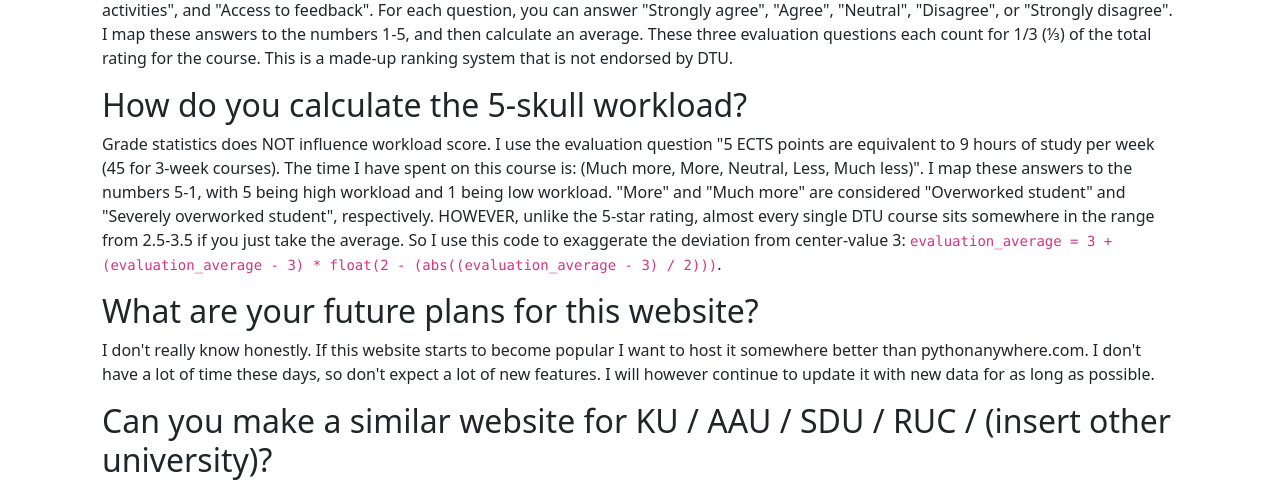
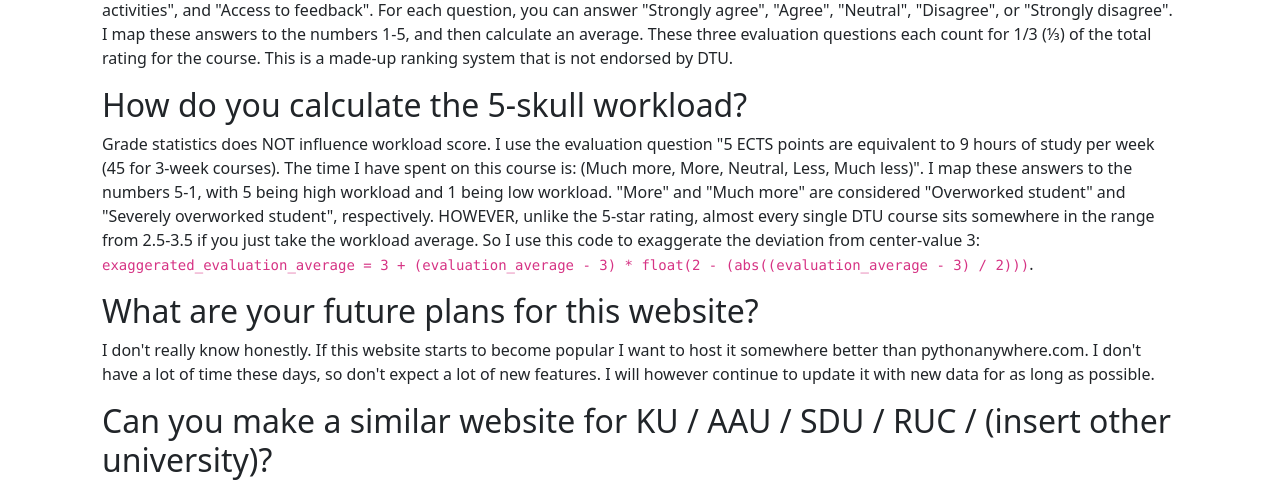
Before and after one commit to JonatanRasmussen/dtu-course-browser, a Flask app: page /faq in a window 1280 px wide. Shown: the part 1706-2190 px from the top of the page. Run offline with Flask 3, Linux system fonts and the light colour scheme; parts of the project's set-up code (start-up, migrations or seed data) failed here and were passed over; some libraries are stand-ins or nearby versions.

Commit message:
Small change to FAQ

```diff
--- a/website/templates/faq.html
+++ b/website/templates/faq.html
@@ -65,7 +65,7 @@
 
         <div class="faq-section">
             <h2>How do you calculate the 5-skull workload?</h2>
-            <p>Grade statistics does NOT influence workload score. I use the evaluation question "5 ECTS points are equivalent to 9 hours of study per week (45 for 3-week courses). The time I have spent on this course is: (Much more, More, Neutral, Less, Much less)". I map these answers to the numbers 5-1, with 5 being high workload and 1 being low workload. "More" and "Much more" are considered "Overworked student" and "Severely overworked student", respectively. HOWEVER, unlike the 5-star rating, almost every single DTU course sits somewhere in the range from 2.5-3.5 if you just take the average. So I use this code to exaggerate the deviation from center-value 3: <code>evaluation_average = 3 + (evaluation_average - 3) * float(2 - (abs((evaluation_average - 3) / 2)))</code>.</p>
+            <p>Grade statistics does NOT influence workload score. I use the evaluation question "5 ECTS points are equivalent to 9 hours of study per week (45 for 3-week courses). The time I have spent on this course is: (Much more, More, Neutral, Less, Much less)". I map these answers to the numbers 5-1, with 5 being high workload and 1 being low workload. "More" and "Much more" are considered "Overworked student" and "Severely overworked student", respectively. HOWEVER, unlike the 5-star rating, almost every single DTU course sits somewhere in the range from 2.5-3.5 if you just take the workload average. So I use this code to exaggerate the deviation from center-value 3: <code>exaggerated_evaluation_average = 3 + (evaluation_average - 3) * float(2 - (abs((evaluation_average - 3) / 2)))</code>.</p>
         </div>
 
         <div class="faq-section">
```
